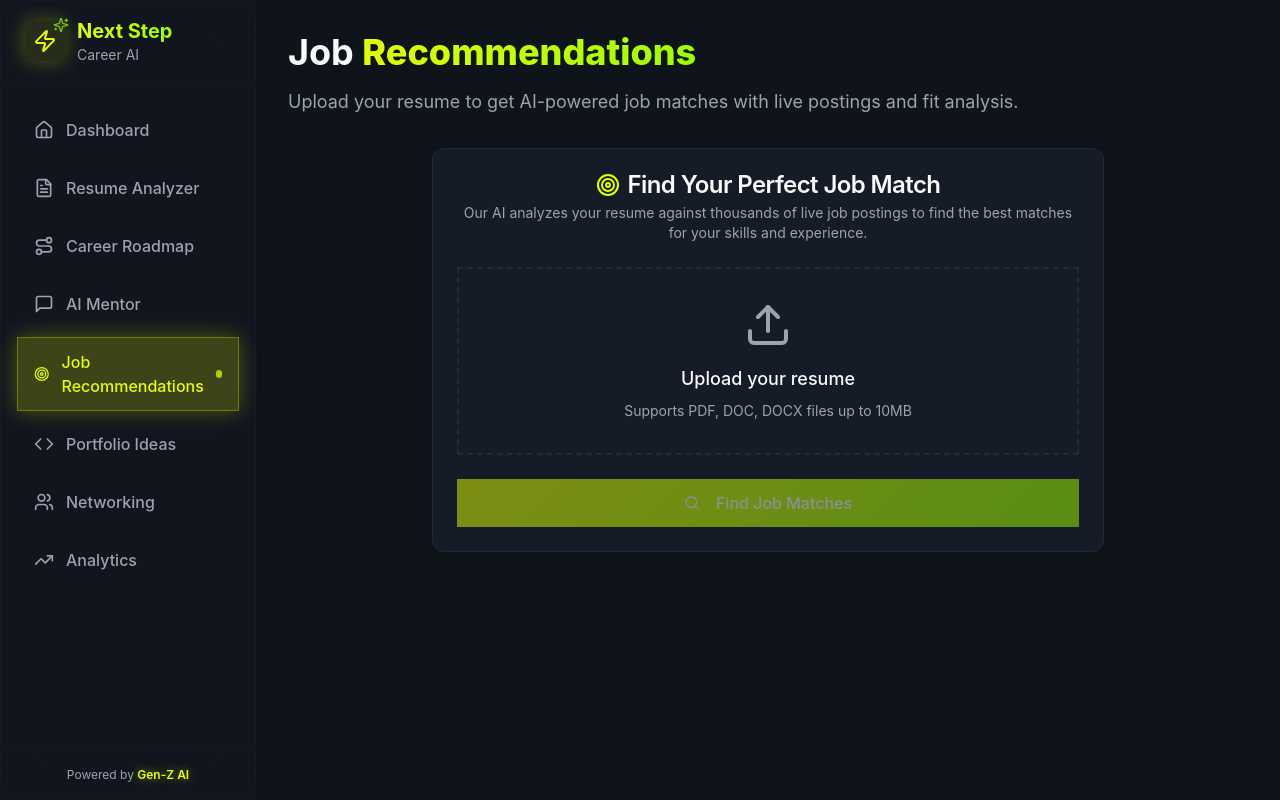
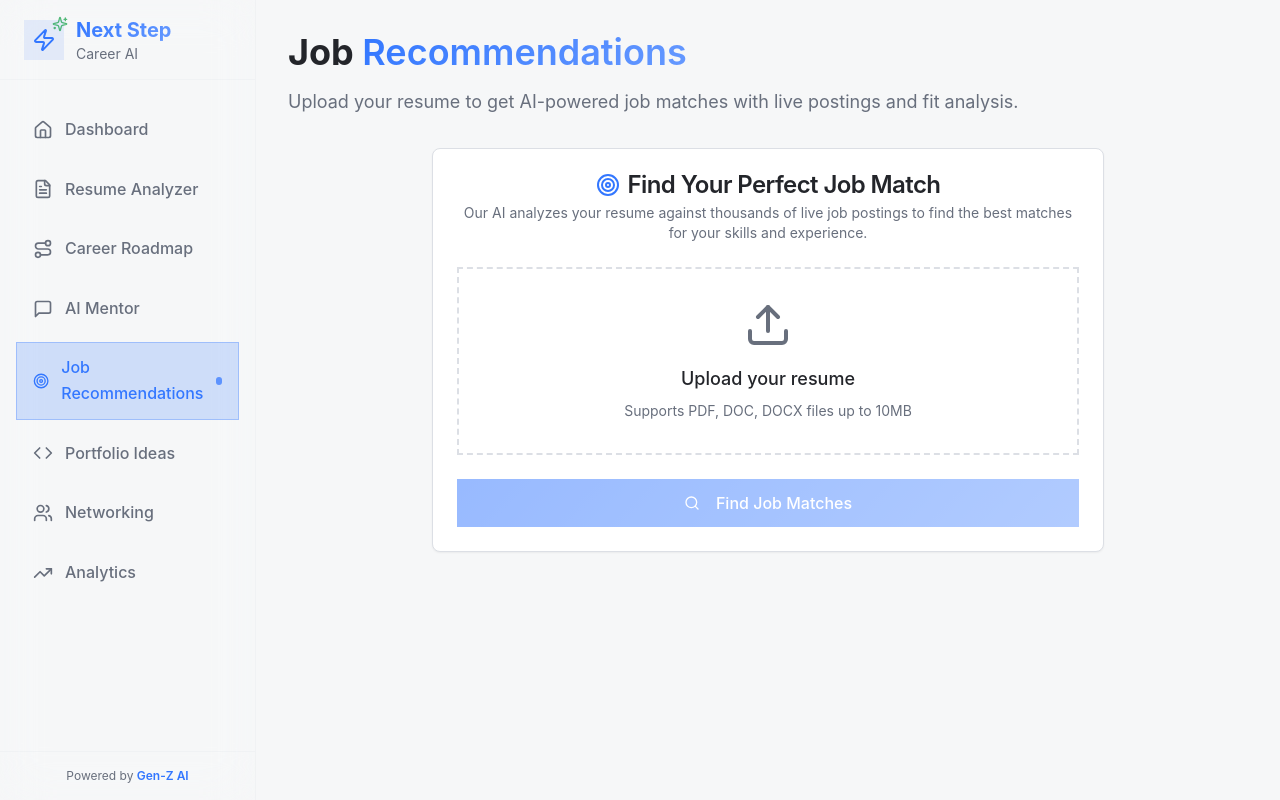
Before and after one commit to adrian-25/Next-Step-Career-AI, a React (Vite) app: page /jobs in a window 1280 px wide. Built offline with nearby package versions, Linux system fonts and the light colour scheme; the HTML template or start-up script is replaced by a standard one.

Commit message:
Refine UI for calm aesthetic

```diff
--- a/src/index.css
+++ b/src/index.css
@@ -2,81 +2,81 @@
 @tailwind components;
 @tailwind utilities;
 
-/* Career AI Design System - Modern, professional, Gen-Z friendly */
+/* Career AI Design System - Modern, professional, approachable */
 
 @layer base {
   :root {
-    /* Gen-Z Dark Theme Base */
-    --background: 220 27% 8%;
-    --foreground: 210 40% 98%;
-    --card: 220 27% 12%;
-    --card-foreground: 210 40% 98%;
-    --popover: 220 27% 12%;
-    --popover-foreground: 210 40% 98%;
+    /* Professional Light Base */
+    --background: 220 15% 97%;
+    --foreground: 220 9% 15%;
+    --card: 0 0% 100%;
+    --card-foreground: 220 9% 15%;
+    --popover: 0 0% 100%;
+    --popover-foreground: 220 9% 15%;
 
-    /* Neon Accent Colors */
-    --primary: 66 100% 50%; /* Electric Yellow */
-    --primary-foreground: 220 27% 8%;
-    --secondary: 220 27% 18%;
-    --secondary-foreground: 210 40% 98%;
-    --muted: 220 27% 15%;
-    --muted-foreground: 217.9 10.6% 64.9%;
-    --accent: 84 100% 50%; /* Neon Green */
-    --accent-foreground: 220 27% 8%;
+    /* Calm Accent Colors */
+    --primary: 220 100% 60%; /* Professional Blue */
+    --primary-foreground: 0 0% 100%;
+    --secondary: 220 15% 92%;
+    --secondary-foreground: 220 9% 15%;
+    --muted: 220 15% 94%;
+    --muted-foreground: 220 9% 45%;
+    --accent: 142 76% 36%; /* Professional Green */
+    --accent-foreground: 0 0% 100%;
 
     /* Status Colors */
-    --destructive: 0 62.8% 30.6%;
-    --destructive-foreground: 210 40% 98%;
-    --border: 220 27% 18%;
-    --input: 220 27% 18%;
-    --ring: 66 100% 50%;
+    --destructive: 0 70% 50%;
+    --destructive-foreground: 0 0% 100%;
+    --border: 220 15% 88%;
+    --input: 220 15% 94%;
+    --ring: 220 100% 60%;
 
     /* Neutral Variations */
-    --neutral-50: 220 27% 95%;
-    --neutral-100: 220 27% 90%;
-    --neutral-200: 220 27% 82%;
-    --neutral-300: 220 27% 70%;
-    --neutral-400: 220 27% 58%;
-    --neutral-500: 220 27% 45%;
-    --neutral-600: 220 27% 35%;
-    --neutral-700: 220 27% 25%;
-    --neutral-800: 220 27% 15%;
-    --neutral-900: 220 27% 8%;
+    --neutral-50: 220 15% 98%;
+    --neutral-100: 220 15% 95%;
+    --neutral-200: 220 15% 90%;
+    --neutral-300: 220 15% 82%;
+    --neutral-400: 220 15% 65%;
+    --neutral-500: 220 15% 50%;
+    --neutral-600: 220 15% 35%;
+    --neutral-700: 220 15% 25%;
+    --neutral-800: 220 15% 15%;
+    --neutral-900: 220 15% 8%;
 
     /* Surface Colors */
-    --surface: 220 27% 10%;
-    --surface-light: 220 27% 14%;
-    --surface-lighter: 220 27% 18%;
+    --surface: 220 15% 98%;
+    --surface-light: 0 0% 100%;
+    --surface-lighter: 220 15% 99%;
 
-    /* Gradients */
-    --gradient-primary: linear-gradient(135deg, hsl(66 100% 50%), hsl(84 100% 50%));
-    --gradient-dark: linear-gradient(135deg, hsl(220 27% 12%), hsl(220 27% 8%));
-    --gradient-hero: linear-gradient(135deg, hsl(220 27% 8% / 0.9), hsl(220 27% 12% / 0.7));
+    /* Soft Gradients */
+    --gradient-primary: linear-gradient(135deg, hsl(220 100% 60%), hsl(220 100% 70%));
+    --gradient-soft: linear-gradient(135deg, hsl(220 15% 98%), hsl(220 15% 95%));
+    --gradient-hero: linear-gradient(135deg, hsl(220 100% 60% / 0.05), hsl(142 76% 36% / 0.05));
 
-    /* Glow Effects */
-    --glow-primary: 0 0 20px hsl(66 100% 50% / 0.3);
-    --glow-accent: 0 0 20px hsl(84 100% 50% / 0.3);
-    --shadow-neon: 0 0 30px hsl(66 100% 50% / 0.2);
+    /* Subtle Effects */
+    --shadow-soft: 0 2px 10px hsl(220 15% 25% / 0.08);
+    --shadow-medium: 0 4px 20px hsl(220 15% 25% / 0.12);
+    --shadow-large: 0 10px 40px hsl(220 15% 25% / 0.15);
 
     /* Sidebar */
-    --sidebar-background: 220 27% 10%;
-    --sidebar-foreground: 210 40% 98%;
-    --sidebar-primary: 66 100% 50%;
-    --sidebar-primary-foreground: 220 27% 8%;
-    --sidebar-accent: 220 27% 15%;
-    --sidebar-accent-foreground: 210 40% 98%;
-    --sidebar-border: 220 27% 18%;
-    --sidebar-ring: 66 100% 50%;
+    --sidebar-background: 0 0% 100%;
+    --sidebar-foreground: 220 9% 15%;
+    --sidebar-primary: 220 100% 60%;
+    --sidebar-primary-foreground: 0 0% 100%;
+    --sidebar-accent: 220 15% 96%;
+    --sidebar-accent-foreground: 220 9% 15%;
+    --sidebar-border: 220 15% 88%;
+    --sidebar-ring: 220 100% 60%;
 
     /* Chart Colors */
-    --chart-1: 66 100% 50%;
-    --chart-2: 84 100% 50%;
-    --chart-3: 180 100% 50%;
-    --chart-4: 280 100% 50%;
-    --chart-5: 340 100% 50%;
+    --chart-1: 220 100% 60%;
+    --chart-2: 142 76% 36%;
+    --chart-3: 45 93% 47%;
+    --chart-4: 262 83% 58%;
+    --chart-5: 346 77% 49%;
 
     /* Radius */
-    --radius: 0.75rem;
+    --radius: 0.5rem;
   }
 
   /* Dark theme removed - using dark as default now */
@@ -90,11 +90,10 @@
   body {
     background: hsl(var(--background));
     color: hsl(var(--foreground));
-    font-family: -apple-system, BlinkMacSystemFont, "Segoe UI", "Roboto", "Oxygen",
-      "Ubuntu", "Cantarell", "Fira Sans", "Droid Sans", "Helvetica Neue",
-      sans-serif;
+    font-family: "Inter", -apple-system, BlinkMacSystemFont, "Segoe UI", "Roboto", "Helvetica Neue", sans-serif;
     -webkit-font-smoothing: antialiased;
     -moz-osx-font-smoothing: grayscale;
+    line-height: 1.6;
 
     /* Custom scrollbar */
     scrollbar-width: thin;
@@ -120,20 +119,19 @@
 }
 
 @layer components {
-  /* Gen-Z Design Utilities */
-  .neon-text {
+  /* Professional Design Utilities */
+  .primary-text {
     color: hsl(var(--primary));
-    text-shadow: 0 0 10px hsl(var(--primary) / 0.5);
-    font-weight: 700;
+    font-weight: 600;
   }
 
-  .neon-glow {
-    box-shadow: var(--glow-primary);
+  .soft-shadow {
+    box-shadow: var(--shadow-soft);
     transition: box-shadow 0.3s ease;
   }
 
-  .neon-glow:hover {
-    box-shadow: var(--shadow-neon);
+  .soft-shadow:hover {
+    box-shadow: var(--shadow-medium);
   }
 
   .gradient-text {
@@ -141,7 +139,7 @@
     -webkit-background-clip: text;
     -webkit-text-fill-color: transparent;
     background-clip: text;
-    font-weight: 800;
+    font-weight: 600;
   }
 
   .gradient-bg {
@@ -150,113 +148,108 @@
 
   .hero-bg {
     background: var(--gradient-hero);
-    backdrop-filter: blur(20px);
   }
 
-  /* Glass morphism */
-  .glass {
-    background: hsl(var(--surface) / 0.8);
-    backdrop-filter: blur(20px);
+  /* Clean cards */
+  .clean-card {
+    background: hsl(var(--card));
     border: 1px solid hsl(var(--border));
-  }
-
-  .glass-card {
-    background: hsl(var(--card) / 0.8);
-    backdrop-filter: blur(20px);
-    border: 1px solid hsl(var(--border));
+    border-radius: calc(var(--radius) + 4px);
     transition: all 0.3s ease;
   }
 
-  .glass-card:hover {
-    background: hsl(var(--surface-light) / 0.9);
-    box-shadow: var(--glow-primary);
+  .clean-card:hover {
+    box-shadow: var(--shadow-medium);
     transform: translateY(-2px);
+    border-color: hsl(var(--primary) / 0.3);
   }
 
   /* Content cards */
   .content-card {
     background: hsl(var(--card));
-    border-radius: var(--radius);
+    border-radius: calc(var(--radius) + 4px);
     overflow: hidden;
     transition: all 0.3s ease;
     border: 1px solid hsl(var(--border));
+    box-shadow: var(--shadow-soft);
   }
 
   .content-card:hover {
-    transform: translateY(-4px);
-    box-shadow: var(--glow-primary);
-    border-color: hsl(var(--primary) / 0.3);
+    transform: translateY(-2px);
+    box-shadow: var(--shadow-medium);
+    border-color: hsl(var(--primary) / 0.2);
   }
 
-  /* Tag styles */
+  /* Professional tag styles */
   .tag-inspire {
     background: hsl(var(--primary));
     color: hsl(var(--primary-foreground));
     font-size: 0.75rem;
-    font-weight: 700;
-    padding: 0.25rem 0.75rem;
-    border-radius: 1rem;
-    text-transform: uppercase;
-    letter-spacing: 0.05em;
+    font-weight: 500;
+    padding: 0.375rem 0.75rem;
+    border-radius: calc(var(--radius) + 2px);
+    letter-spacing: 0.025em;
   }
 
   .tag-train {
     background: hsl(var(--accent));
     color: hsl(var(--accent-foreground));
     font-size: 0.75rem;
-    font-weight: 700;
-    padding: 0.25rem 0.75rem;
-    border-radius: 1rem;
-    text-transform: uppercase;
-    letter-spacing: 0.05em;
+    font-weight: 500;
+    padding: 0.375rem 0.75rem;
+    border-radius: calc(var(--radius) + 2px);
+    letter-spacing: 0.025em;
   }
 
   /* Navigation tabs */
   .nav-tab {
     position: relative;
-    padding: 1rem 1.5rem;
-    font-weight: 600;
+    padding: 0.75rem 1.25rem;
+    font-weight: 500;
     color: hsl(var(--muted-foreground));
     transition: all 0.3s ease;
     border-bottom: 2px solid transparent;
+    border-radius: var(--radius) var(--radius) 0 0;
   }
 
   .nav-tab:hover,
   .nav-tab.active {
     color: hsl(var(--primary));
     border-bottom-color: hsl(var(--primary));
+    background: hsl(var(--surface-light));
   }
 
-  /* Cinematic hero */
+  /* Professional hero */
   .hero-section {
     min-height: 100vh;
     display: flex;
     align-items: center;
     justify-content: center;
     position: relative;
-    overflow: hidden;
+    padding: 2rem;
   }
 
   .hero-content {
-    z-index: 10;
     text-align: center;
-    max-width: 800px;
-    padding: 2rem;
+    max-width: 900px;
+    margin: 0 auto;
   }
 
   .hero-title {
-    font-size: clamp(3rem, 8vw, 6rem);
-    font-weight: 900;
-    line-height: 0.9;
-    margin-bottom: 1rem;
-    letter-spacing: -0.02em;
+    font-size: clamp(2.5rem, 6vw, 4.5rem);
+    font-weight: 700;
+    line-height: 1.1;
+    margin-bottom: 1.5rem;
+    letter-spacing: -0.01em;
+    color: hsl(var(--foreground));
   }
 
   .hero-subtitle {
-    font-size: clamp(1.25rem, 3vw, 1.5rem);
-    font-weight: 500;
-    margin-bottom: 2rem;
+    font-size: clamp(1.125rem, 2.5vw, 1.25rem);
+    font-weight: 400;
+    margin-bottom: 2.5rem;
     color: hsl(var(--muted-foreground));
+    line-height: 1.6;
   }
 
   /* Animation utilities */
```
Also changed, not shown: src/pages/Index.tsx (+102 -134 lines).
